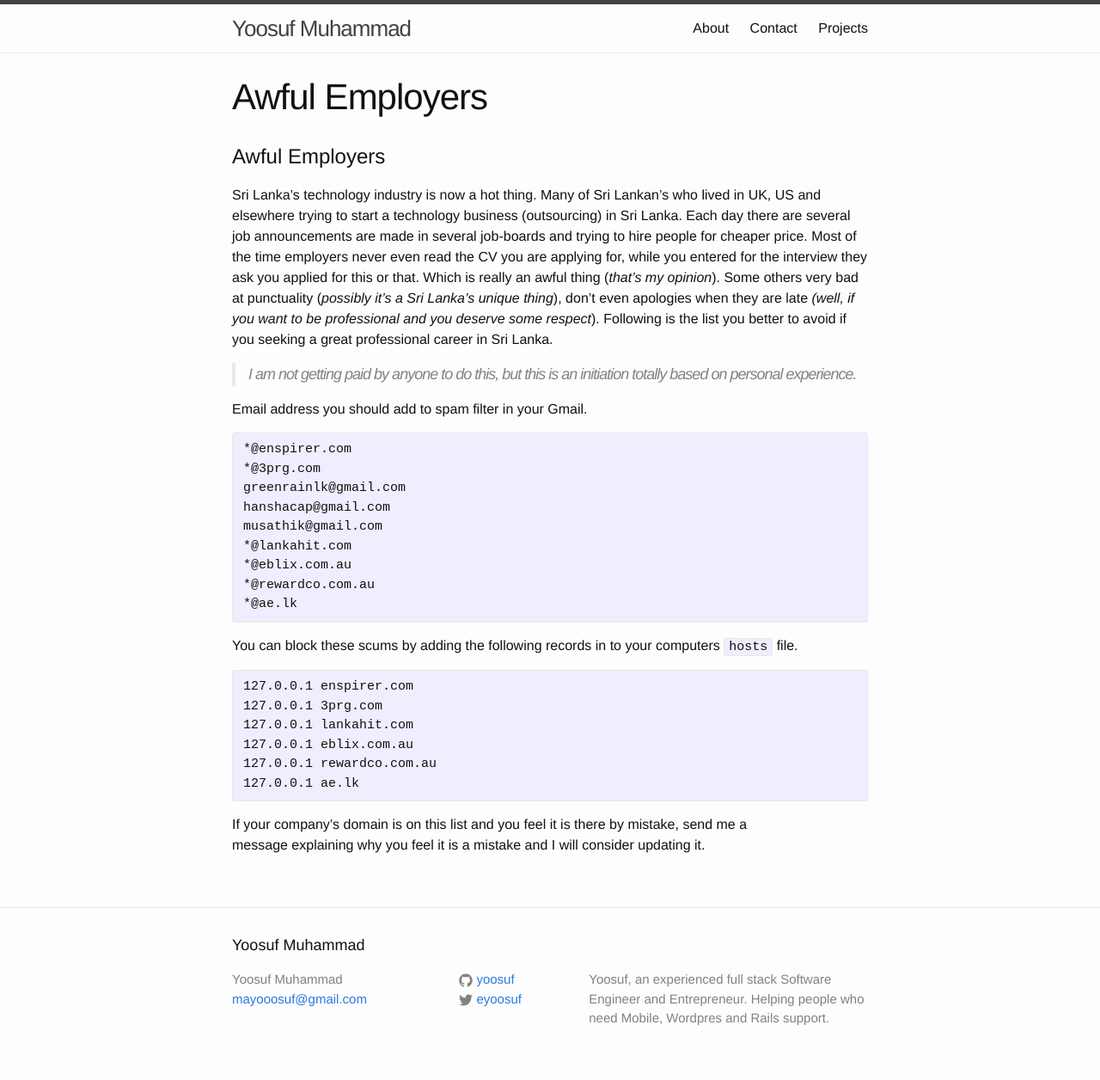
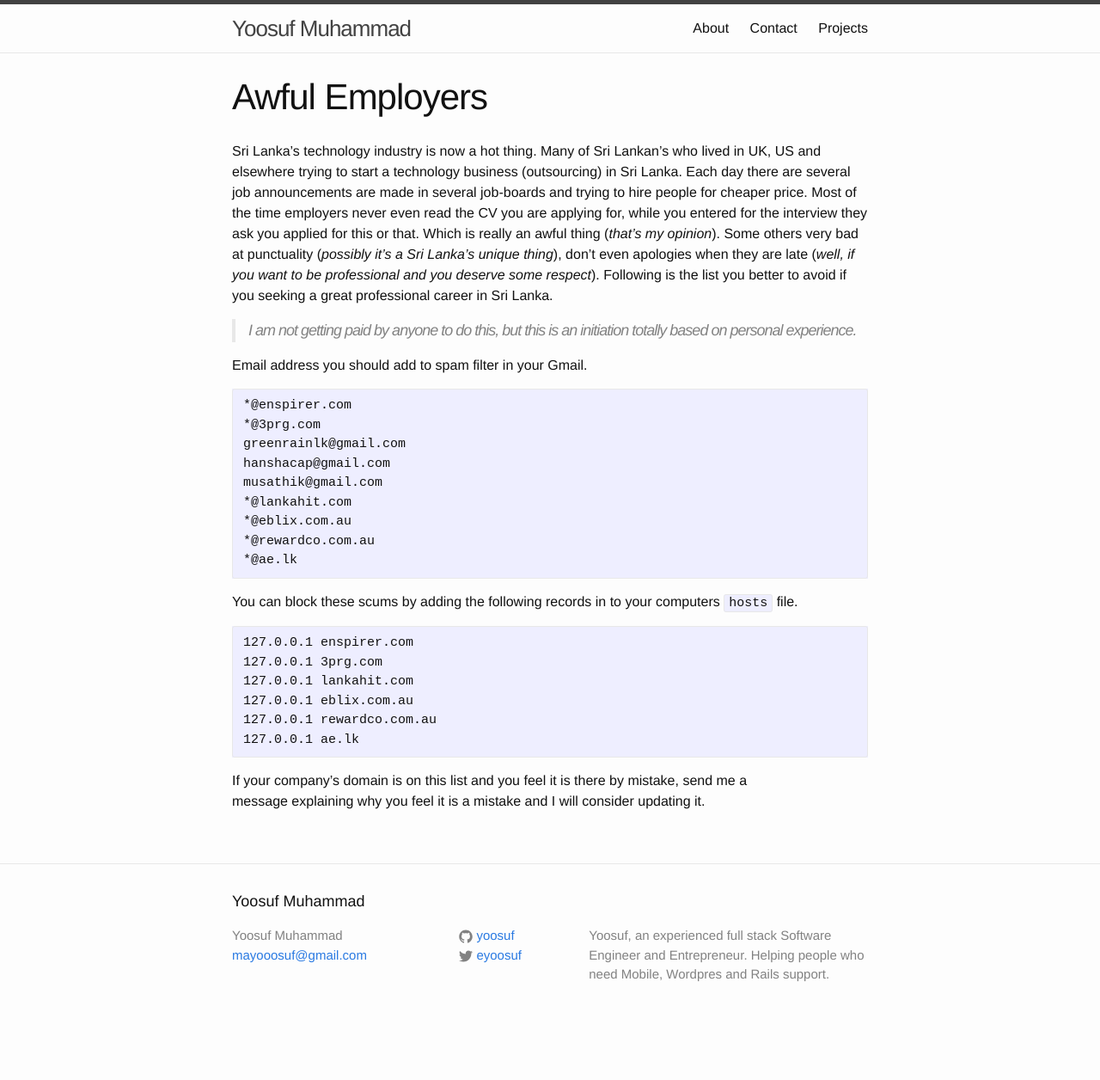
Before and after one commit to yoosuf/yoosuf.github.io, a Jekyll site: the page built from awful.md, in a window 1280 px wide. Shown: the whole page at 86% size. Built offline with Jekyll 4.4.1, drawn with Linux system fonts in a browser that asks for light colours; after the commit the page ends 1205 px from its top, so only the background shows below that.

Commit message:
2 pageS updated

````diff
--- a/awful.md
+++ b/awful.md
@@ -8,12 +8,12 @@
 permalink: /awful/
 published: true
 ---
-# Awful Employers
+Sri Lanka's technology industry is now a hot thing. Many of Sri Lankan's who lived in UK, US and elsewhere trying to start a technology business (outsourcing) in Sri Lanka. Each day there are several job announcements are made in several job-boards and trying to hire people for cheaper price. Most of the time employers never even read the CV you are applying for, while you entered for the interview they ask you applied for this or that. Which is really an awful thing (*that's my opinion*). Some others very bad at punctuality (*possibly it's a Sri Lanka's unique thing*), don't even apologies when they are late (*well, if you want to be professional and you deserve some respect*). Following is the list you better to avoid if you seeking a great professional career in Sri Lanka.
+> I am not getting paid by anyone to do this, but this is an initiation totally based on personal experience.
 
-Sri Lanka's technology industry is now a hot thing. Many of Sri Lankan's who lived in UK, US and elsewhere trying to start a technology business (outsourcing) in Sri Lanka. Each day there are several job announcements are made in several job-boards and trying to hire people for cheaper price. Most of the time employers never even read the CV you are applying for, while you entered for the interview they ask you applied for this or that. Which is really an awful thing (<i>that's my opinion</i>). Some others very bad at punctuality (<em>possibly it's a Sri Lanka's unique thing</em>), don't even apologies when they are late <em>(well, if you want to be professional and you deserve some respect</em>). Following is the list you better to avoid if you seeking a great professional career in Sri Lanka.
-<blockquote>I am not getting paid by anyone to do this, but this is an initiation totally based on personal experience.</blockquote>
 Email address you should add to spam filter in your Gmail.
-<pre>*@enspirer.com
+```
+*@enspirer.com
 *@3prg.com
 greenrainlk@gmail.com
 hanshacap@gmail.com
@@ -21,12 +21,15 @@
 *@lankahit.com
 *@eblix.com.au
 *@rewardco.com.au
-*@ae.lk</pre>
-You can block these scums by adding the following records in to your computers <code>hosts</code> file.
-<pre>127.0.0.1 enspirer.com
+*@ae.lk
+```
+You can block these scums by adding the following records in to your computers `hosts` file.
+```
+127.0.0.1 enspirer.com
 127.0.0.1 3prg.com
 127.0.0.1 lankahit.com
 127.0.0.1 eblix.com.au
 127.0.0.1 rewardco.com.au
-127.0.0.1 ae.lk</pre>
+127.0.0.1 ae.lk
+```
 If your company's domain is on this list and you feel it is there by mistake, send me a message explaining why you feel it is a mistake and I will consider updating it.
````
Also changed, not shown: projects.md (+1 -21 lines).
